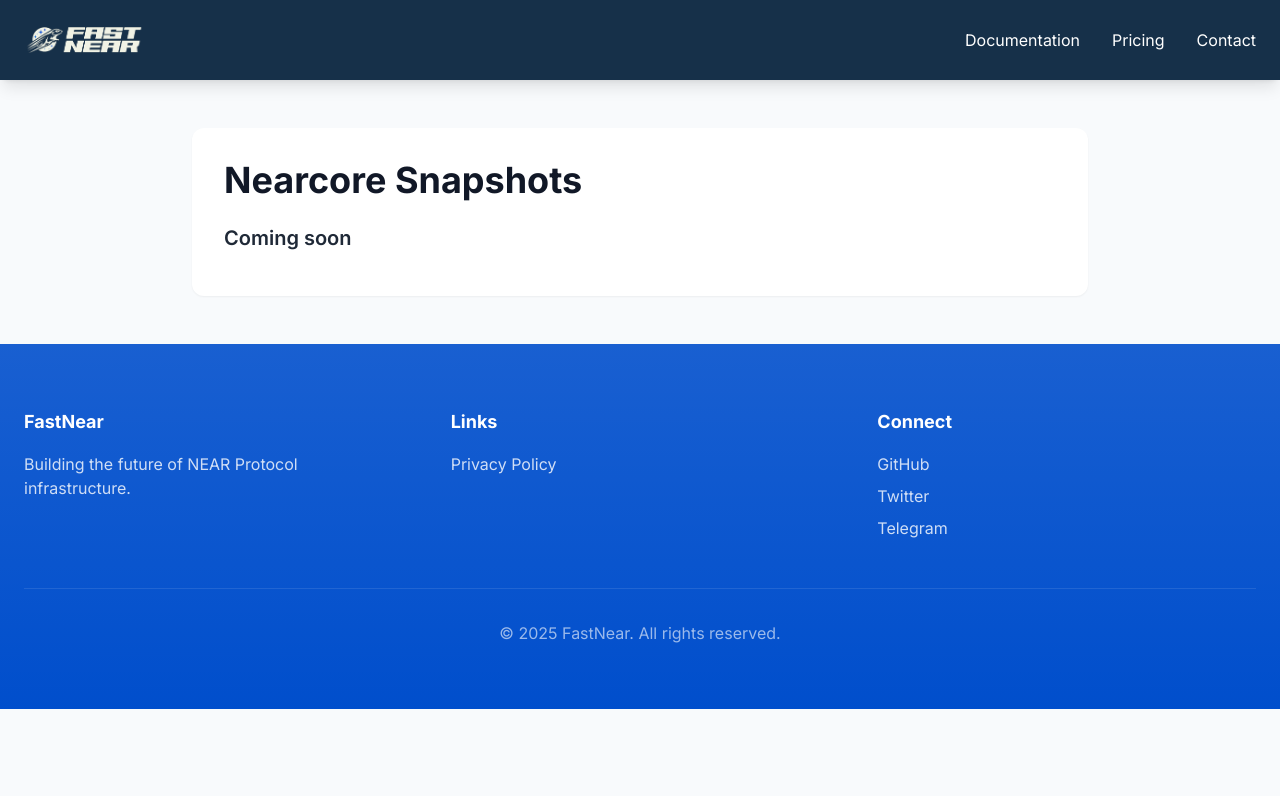
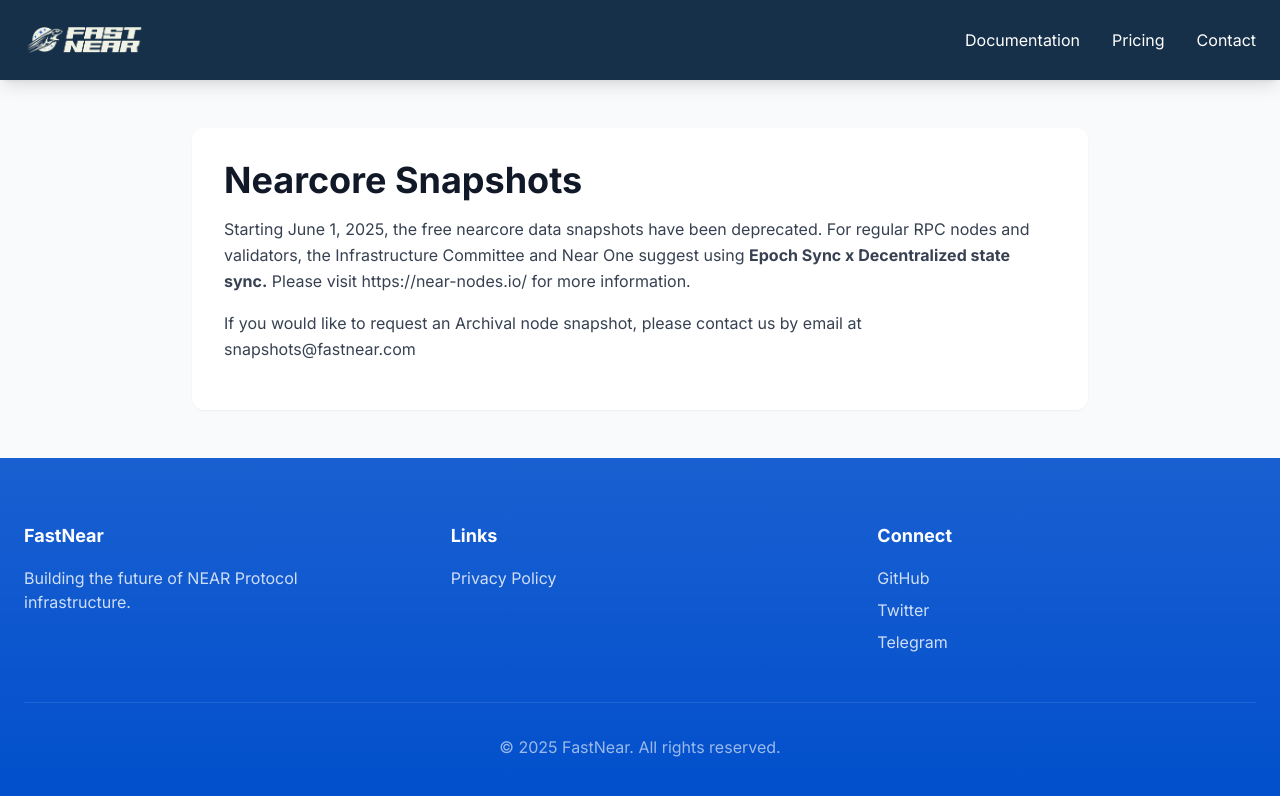
Before and after one commit to fastnear/website, a Next.js app: page /snapshots in a window 1280 px wide. Shown: the top 796 px of the page. Built offline with nearby package versions, Linux system fonts and the light colour scheme.

Commit message:
Snapshots info

```diff
--- a/components/snapshots.tsx
+++ b/components/snapshots.tsx
@@ -6,9 +6,25 @@
           <h1 className="text-3xl md:text-4xl font-bold text-gray-900 mb-4">
             Nearcore Snapshots
           </h1>
-          <h3 className="text-xl font-semibold text-gray-800 mt-6 mb-3">
-            Coming soon
-          </h3>
+          <p className="text-gray-700 leading-relaxed mb-4">
+            Starting June 1, 2025, the free nearcore data snapshots have been
+            deprecated. For regular RPC nodes and validators, the Infrastructure
+            Committee and Near One suggest using{" "}
+            <b>Epoch Sync x Decentralized state sync.</b> Please visit{" "}
+            <a
+              rel="external nofollow noopener"
+              href="https://near-nodes.io/"
+              target="_blank"
+            >
+              https://near-nodes.io/
+            </a>{" "}
+            for more information.
+          </p>
+          <p className="text-gray-700 leading-relaxed mb-4">
+            If you would like to request an Archival node snapshot, please
+            contact us by email at{" "}
+            <a href="mailto:snapshots@fastnear.com">snapshots@fastnear.com</a>
+          </p>
         </div>
       </div>
     </div>
--- a/package.json
+++ b/package.json
@@ -1,6 +1,6 @@
 {
   "name": "website",
-  "version": "0.1.0",
+  "version": "0.1.1",
   "private": true,
   "scripts": {
     "dev": "next dev",
```
